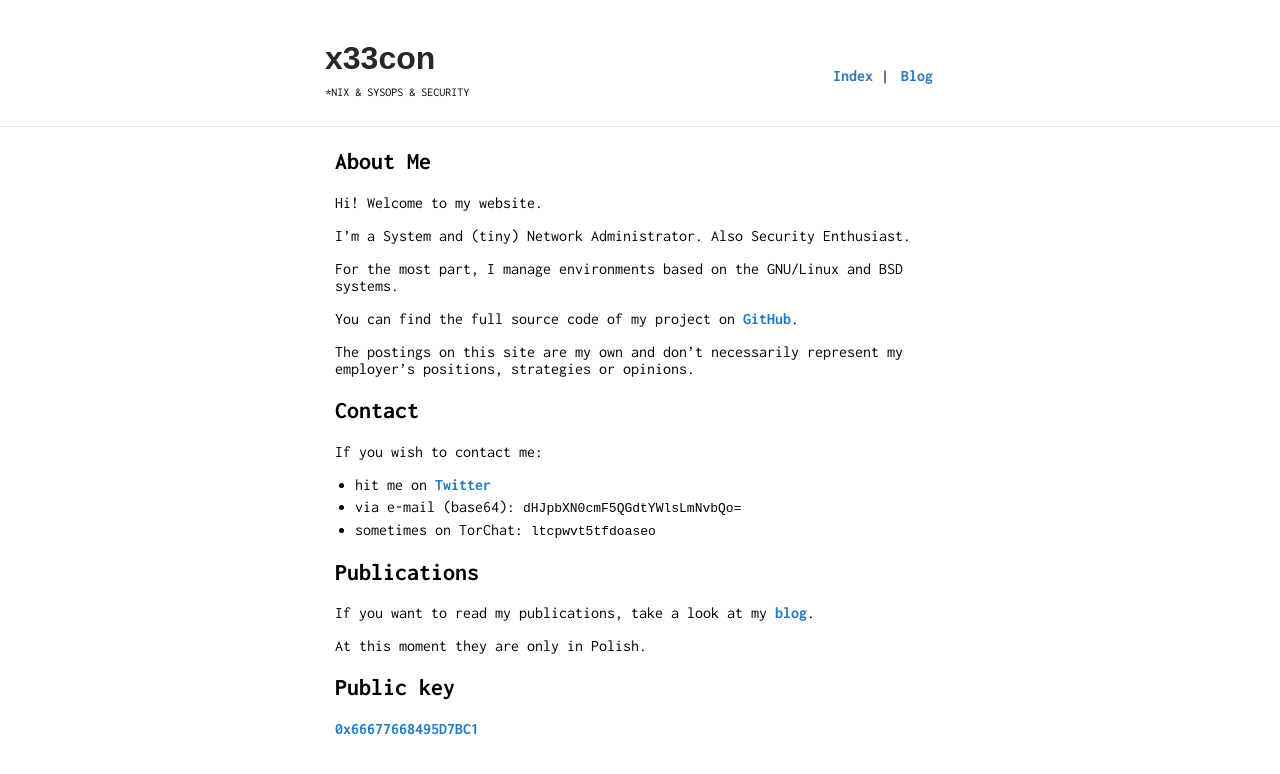
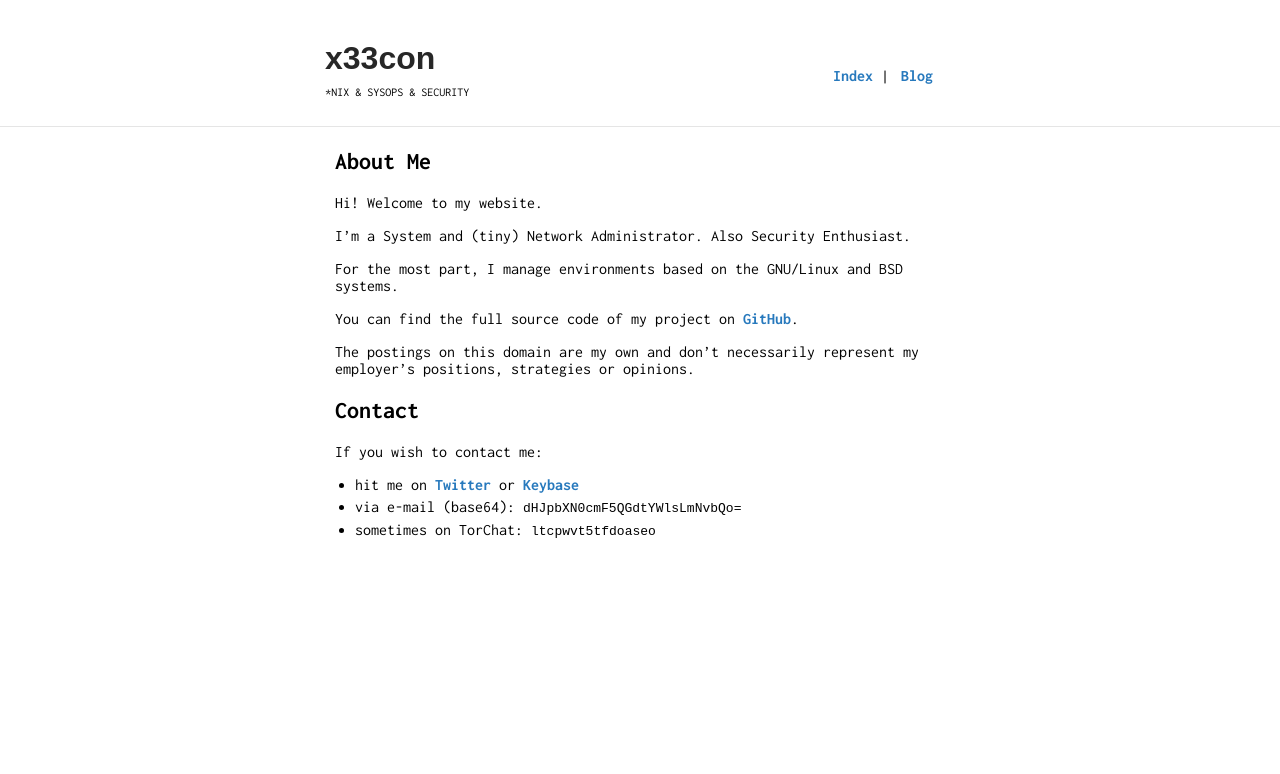
Before and after one commit to trimstray/trimstray.github.io, a Jekyll site: the page built from index.md, in a window 1280 px wide. Shown: the top 774 px of the page. Built offline with Jekyll 4.4.1, drawn with Linux system fonts in a browser that asks for light colours; our own code applies the rules of GitHub Pages for plain Markdown files.

Commit message:
updated index.md - signed-off-by: trimstray <trimstray@gmail.com>

```diff
--- a/index.md
+++ b/index.md
@@ -12,22 +12,12 @@ For the most part, I manage environments based on the GNU/Linux and BSD systems.
 
 You can find the full source code of my project on [GitHub](https://github.com/trimstray).
 
-The postings on this site are my own and don't necessarily represent my employer’s positions, strategies or opinions.
+The postings on this domain are my own and don't necessarily represent my employer’s positions, strategies or opinions.
 
 ## Contact
 
 If you wish to contact me:
 
-- hit me on [Twitter](https://twitter.com/trimstray)
+- hit me on [Twitter](https://twitter.com/trimstray) or [Keybase](https://keybase.io/trimstray)
 - via e-mail (base64): `dHJpbXN0cmF5QGdtYWlsLmNvbQo=`
 - sometimes on TorChat: `ltcpwvt5tfdoaseo`
-
-## Publications
-
-If you want to read my publications, take a look at my [blog](https://x33con.info/blog).
-
-At this moment they are only in Polish.
-
-## Public key
-
-[0x66677668495D7BC1](https://pgp.mit.edu/pks/lookup?op=vindex&search=0x66677668495D7BC1)
```
